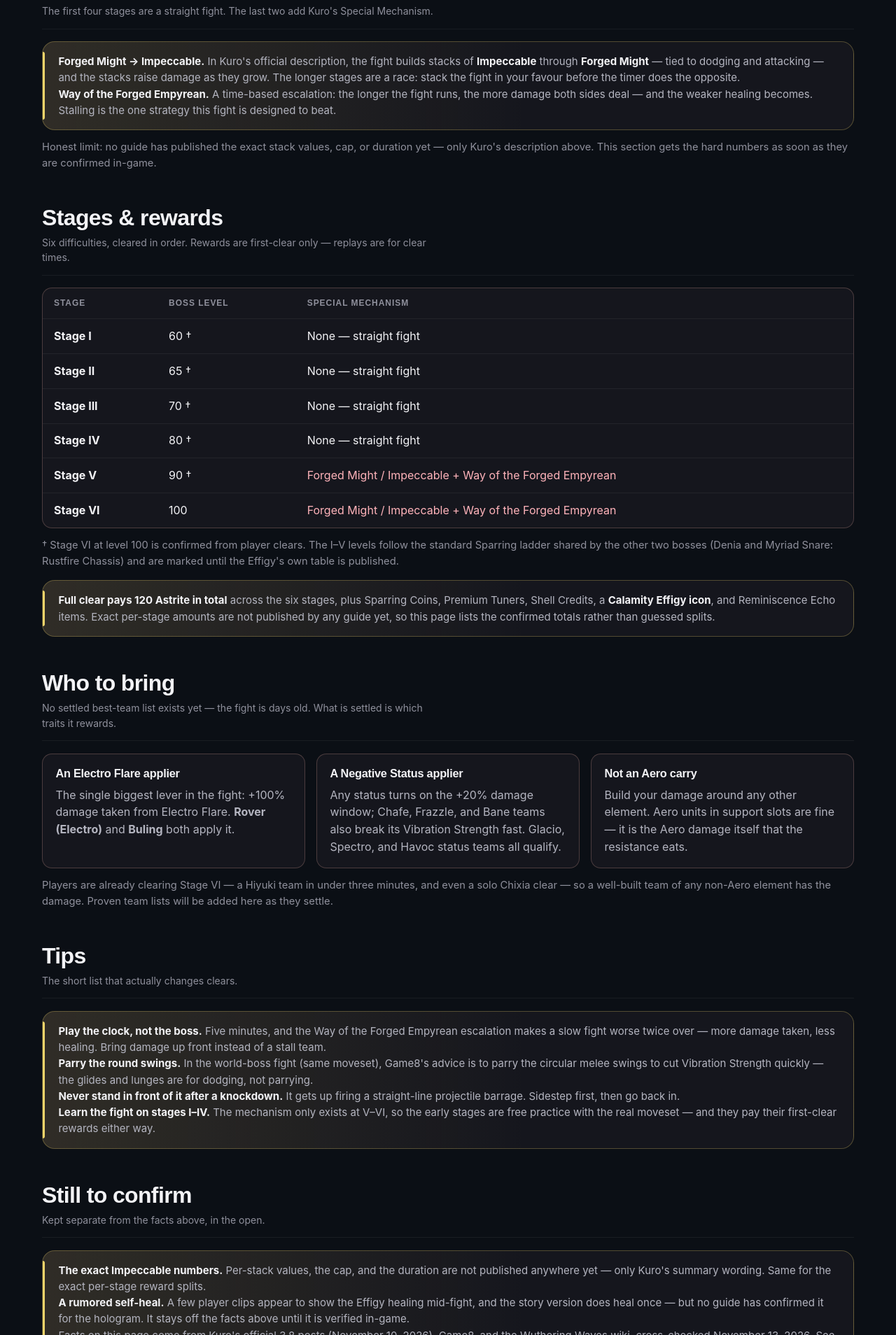
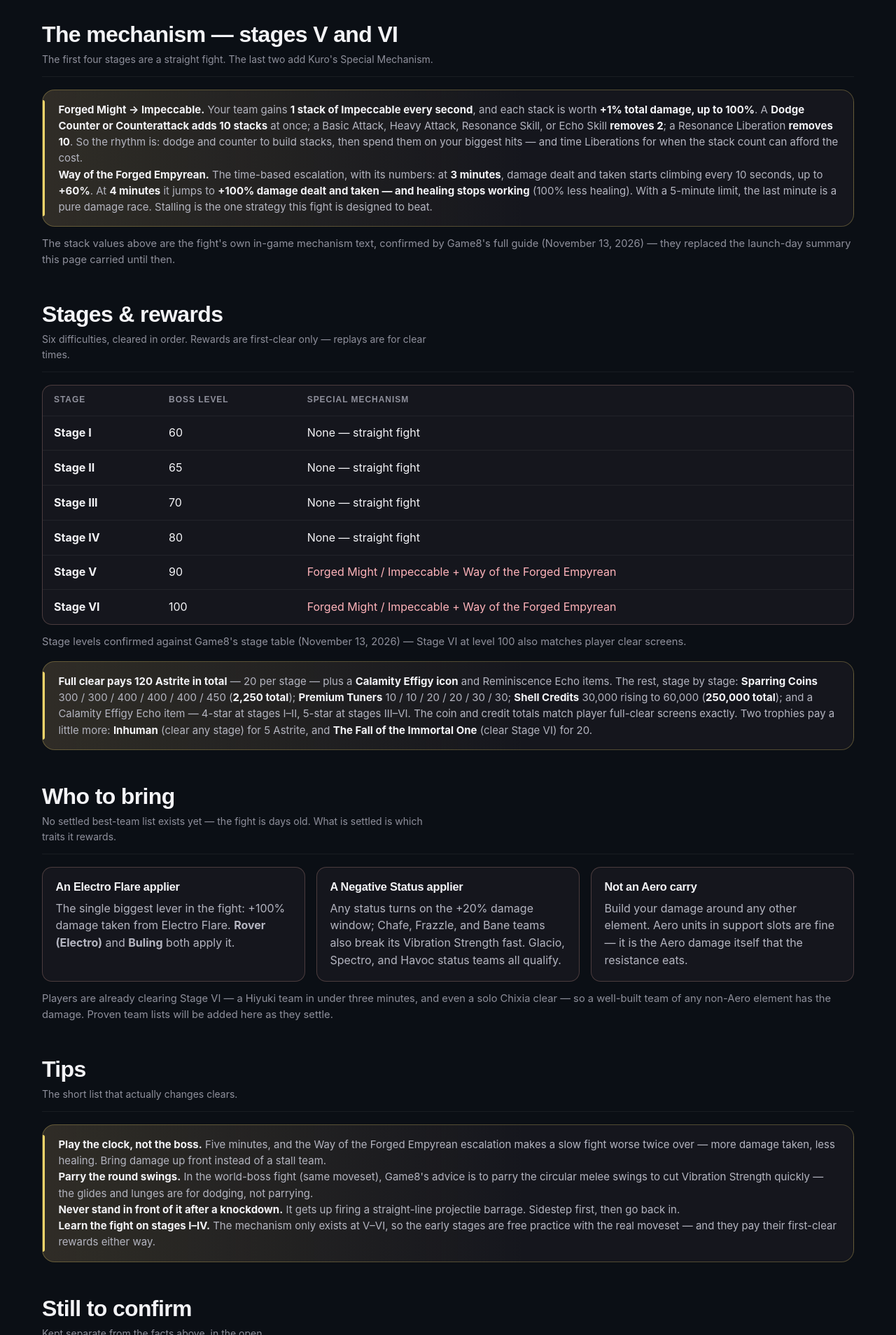
Before and after one commit to thomasttrr/wuwa-today, a Next.js app: page /calamity-effigy in a window 1280 px wide. Shown: the part 1532-3440 px from the top of the page at 70% size. Built offline with nearby package versions, Linux system fonts and the light colour scheme; a web font is replaced by a local one.

Commit message:
feat(effigy): hard numbers land — Impeccable values, Empyrean timing, self-heal confirmed, per-stage rewards (Game8 guide + player screens)

```diff
--- a/app/calamity-effigy/page.tsx
+++ b/app/calamity-effigy/page.tsx
@@ -128,7 +128,13 @@ export default function CalamityEffigyPage() {
         <Reveal>
           <p className="ef-note">
             The fight itself is fast and aggressive — spear combos and lunges, with very little
-            idle time. Five minutes per attempt, like every hologram.
+            idle time. Five minutes per attempt, like every hologram. One more thing to plan
+            around: at <strong>65% health</strong> (with about 20% of its Vibration Strength
+            left) the Effigy stops, <strong>heals back to full</strong>, and Phase 2 begins
+            with new moves — including a special two-part attack at 80% health. You cannot
+            drain its Vibration Strength during the heal, so use that window to build energy
+            instead of burning cooldowns. If you stagger it before 65%, a Jade Construct
+            combo triggers instead — pushing it to 65% first skips that combo.
           </p>
         </Reveal>
       </div>
@@ -141,24 +147,30 @@ export default function CalamityEffigyPage() {
         <Reveal>
           <div className="og-notice" role="note">
             <p>
-              <strong>Forged Might → Impeccable.</strong> In Kuro&apos;s official description,
-              the fight builds stacks of <strong>Impeccable</strong> through{" "}
-              <strong>Forged Might</strong> — tied to dodging and attacking — and the stacks
-              raise damage as they grow. The longer stages are a race: stack the fight in your
-              favour before the timer does the opposite.
+              <strong>Forged Might → Impeccable.</strong> Your team gains{" "}
+              <strong>1 stack of Impeccable every second</strong>, and each stack is worth{" "}
+              <strong>+1% total damage, up to 100%</strong>. A{" "}
+              <strong>Dodge Counter or Counterattack adds 10 stacks</strong> at once; a Basic
+              Attack, Heavy Attack, Resonance Skill, or Echo Skill <strong>removes 2</strong>;
+              a Resonance Liberation <strong>removes 10</strong>. So the rhythm is: dodge and
+              counter to build stacks, then spend them on your biggest hits — and time
+              Liberations for when the stack count can afford the cost.
             </p>
             <p>
-              <strong>Way of the Forged Empyrean.</strong> A time-based escalation: the longer
-              the fight runs, the more damage both sides deal — and the weaker healing becomes.
-              Stalling is the one strategy this fight is designed to beat.
+              <strong>Way of the Forged Empyrean.</strong> The time-based escalation, with its
+              numbers: at <strong>3 minutes</strong>, damage dealt and taken starts climbing
+              every 10 seconds, up to <strong>+60%</strong>. At <strong>4 minutes</strong> it
+              jumps to <strong>+100% damage dealt and taken — and healing stops working</strong>{" "}
+              (100% less healing). With a 5-minute limit, the last minute is a pure damage
+              race. Stalling is the one strategy this fight is designed to beat.
             </p>
           </div>
         </Reveal>
         <Reveal>
           <p className="ef-note">
-            Honest limit: no guide has published the exact stack values, cap, or duration yet —
-            only Kuro&apos;s description above. This section gets the hard numbers as soon as
-            they are confirmed in-game.
+            The stack values above are the fight&apos;s own in-game mechanism text, confirmed
+            by Game8&apos;s full guide (November 13, 2026) — they replaced the launch-day
+            summary this page carried until then.
           </p>
         </Reveal>
       </div>
@@ -181,27 +193,27 @@ export default function CalamityEffigyPage() {
               <tbody>
                 <tr>
                   <td>Stage I</td>
-                  <td>60 †</td>
+                  <td>60</td>
                   <td>None — straight fight</td>
                 </tr>
                 <tr>
                   <td>Stage II</td>
-                  <td>65 †</td>
+                  <td>65</td>
                   <td>None — straight fight</td>
                 </tr>
                 <tr>
                   <td>Stage III</td>
-                  <td>70 †</td>
+                  <td>70</td>
                   <td>None — straight fight</td>
                 </tr>
                 <tr>
                   <td>Stage IV</td>
-                  <td>80 †</td>
+                  <td>80</td>
                   <td>None — straight fight</td>
                 </tr>
                 <tr>
                   <td>Stage V</td>
-                  <td>90 †</td>
+                  <td>90</td>
                   <td className="ef-hot">Forged Might / Impeccable + Way of the Forged Empyrean</td>
                 </tr>
                 <tr>
@@ -215,19 +227,23 @@ export default function CalamityEffigyPage() {
         </Reveal>
         <Reveal>
           <p className="ef-note">
-            † Stage VI at level 100 is confirmed from player clears. The I–V levels follow the
-            standard Sparring ladder shared by the other two bosses (Denia and Myriad Snare:
-            Rustfire Chassis) and are marked until the Effigy&apos;s own table is published.
+            Stage levels confirmed against Game8&apos;s stage table (November 13, 2026) —
+            Stage VI at level 100 also matches player clear screens.
           </p>
         </Reveal>
         <Reveal>
           <div className="og-notice" role="note" style={{ marginTop: "1rem" }}>
             <p>
-              <strong>Full clear pays 120 Astrite in total</strong> across the six stages, plus
-              Sparring Coins, Premium Tuners, Shell Credits, a{" "}
-              <strong>Calamity Effigy icon</strong>, and Reminiscence Echo items. Exact
-              per-stage amounts are not published by any guide yet, so this page lists the
-              confirmed totals rather than guessed splits.
+              <strong>Full clear pays 120 Astrite in total</strong> — 20 per stage — plus a{" "}
+              <strong>Calamity Effigy icon</strong> and Reminiscence Echo items. The rest,
+              stage by stage: <strong>Sparring Coins</strong> 300 / 300 / 400 / 400 / 400 /
+              450 (<strong>2,250 total</strong>); <strong>Premium Tuners</strong> 10 / 10 / 20
+              / 20 / 30 / 30; <strong>Shell Credits</strong> 30,000 rising to 60,000 (
+              <strong>250,000 total</strong>); and a Calamity Effigy Echo item — 4-star at
+              stages I–II, 5-star at stages III–VI. The coin and credit totals match player
+              full-clear screens exactly. Two trophies pay a little more:{" "}
+              <strong>Inhuman</strong> (clear any stage) for 5 Astrite, and{" "}
+              <strong>The Fall of the Immortal One</strong> (clear Stage VI) for 20.
             </p>
           </div>
         </Reveal>
@@ -311,15 +327,12 @@ export default function CalamityEffigyPage() {
         <Reveal>
           <div className="og-notice" role="note">
             <p>
-              <strong>The exact Impeccable numbers.</strong> Per-stack values, the cap, and the
-              duration are not published anywhere yet — only Kuro&apos;s summary wording. Same
-              for the exact per-stage reward splits.
-            </p>
-            <p>
-              <strong>A rumored self-heal.</strong> A few player clips appear to show the Effigy
-              healing mid-fight, and the story version does heal once — but no guide has
-              confirmed it for the hologram. It stays off the facts above until it is verified
-              in-game.
+              <strong>Nothing outstanding right now.</strong> The three gaps this page
+              launched with — the exact Impeccable numbers, the per-stage reward splits, and
+              whether the hologram heals mid-fight — were all settled on November 13, 2026 by
+              Game8&apos;s full guide, cross-checked against player clear screens (the
+              2,250-coin and 250,000-credit full-clear totals match exactly). The heal is
+              real: it is the Phase 2 trigger described above.
             </p>
             <p>
               Facts on this page come from Kuro&apos;s official 3.8 posts (November 10, 2026),
```
Also changed, not shown: data/SOURCES.md (+1 -0 lines).
